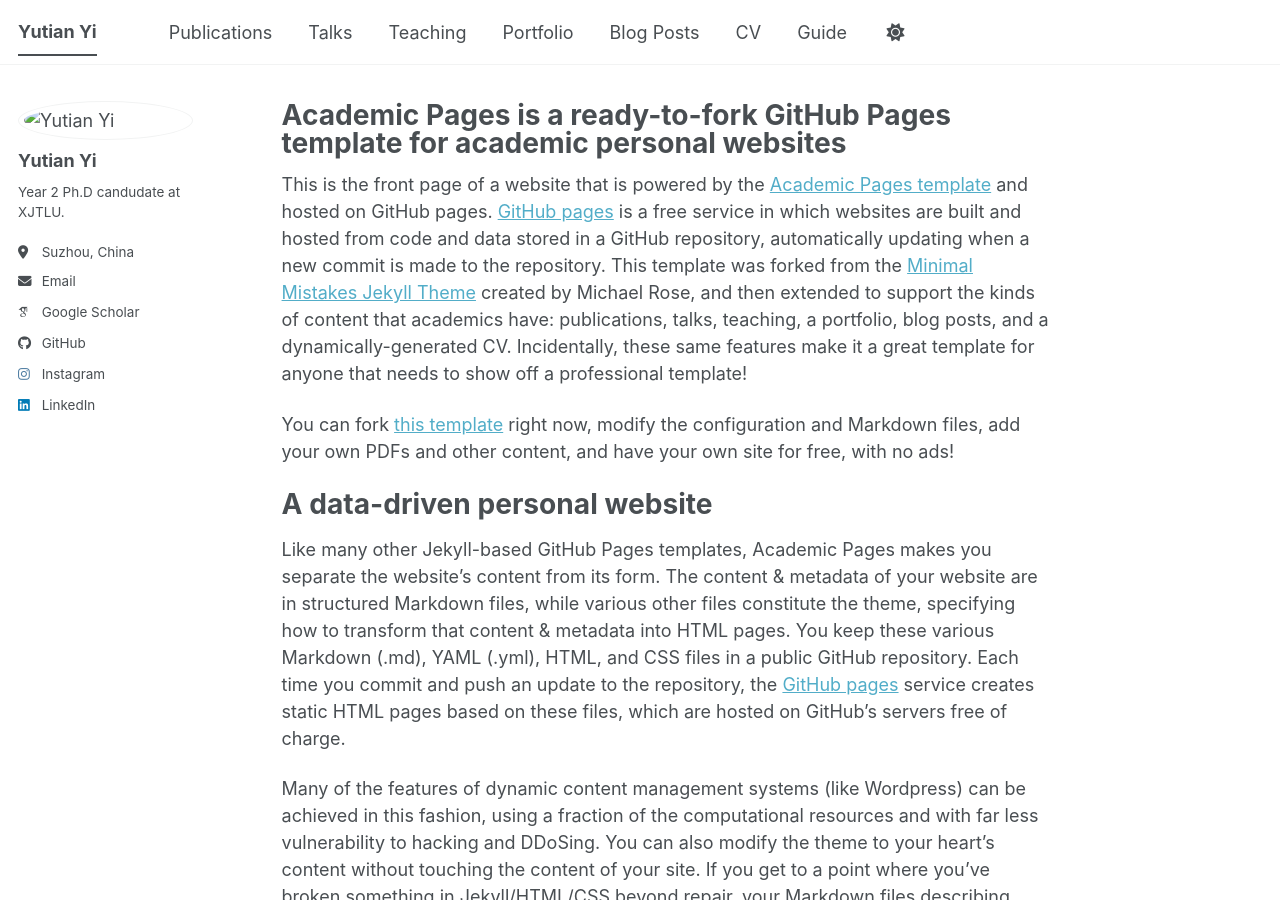
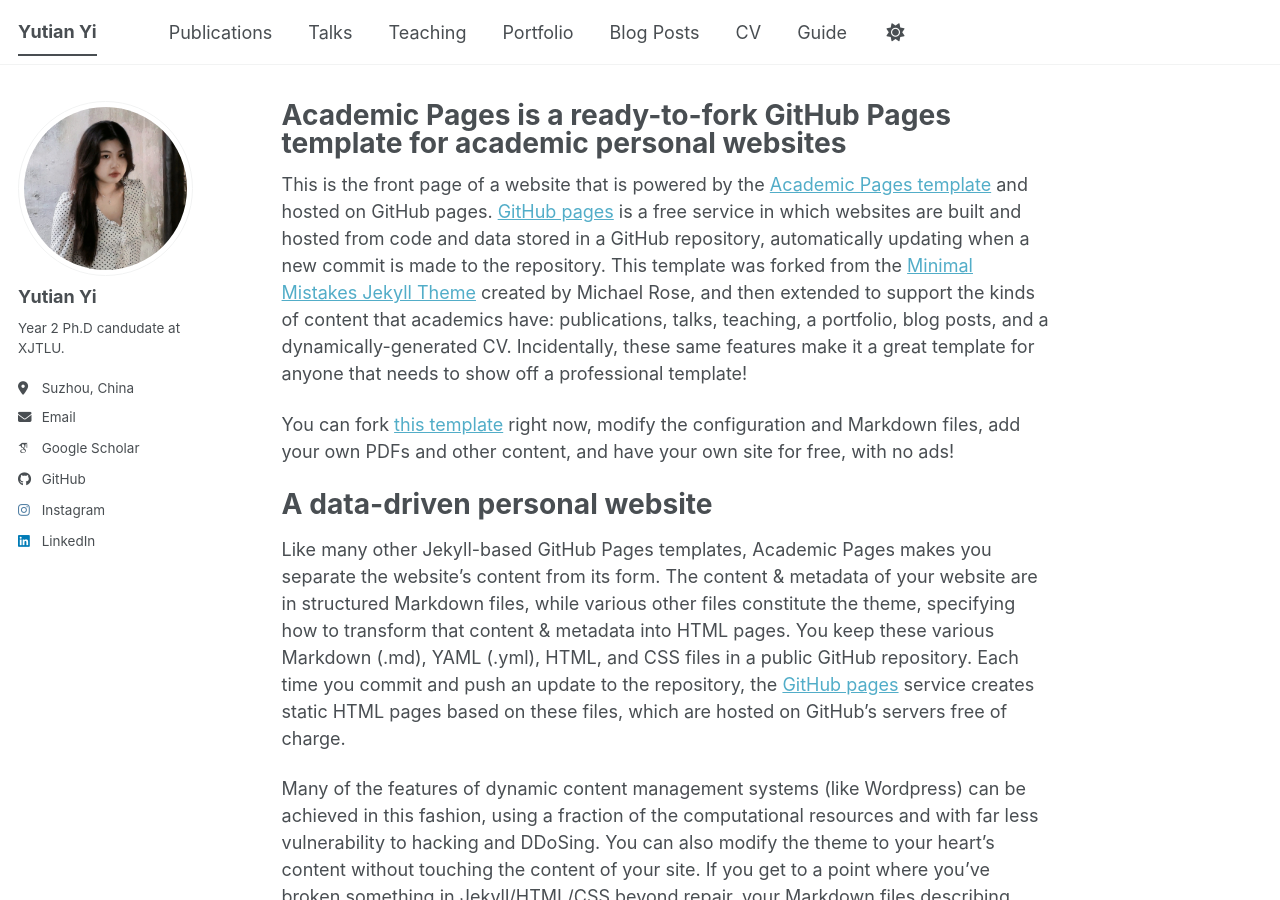
Before and after one commit to Yutian0425/yutian0425.github.io, a Jekyll site: the page built from _pages/about.md, in a window 1280 px wide and 900 px high. Built offline with Jekyll 4.4.1, drawn with Linux system fonts in a browser that asks for light colours; some web fonts are replaced; a script bundle is joined from its source files by our own code; library files that are not in the unit come from our copies.

Commit message:
Update _config.yml

```diff
--- a/_config.yml
+++ b/_config.yml
@@ -23,7 +23,7 @@ repository               : "yutian0425/yutian0425.github.io"
 #               Additional customization can be done by editing /_includes/author-profile.html
 author:
   # Biographic information
-  avatar           : "/images/1.jpg"
+  avatar           : "1.jpg"
   name             : "Yutian Yi"
   pronouns         : # example: "she/her"
   bio              : "Year 2 Ph.D candudate at XJTLU."
```
